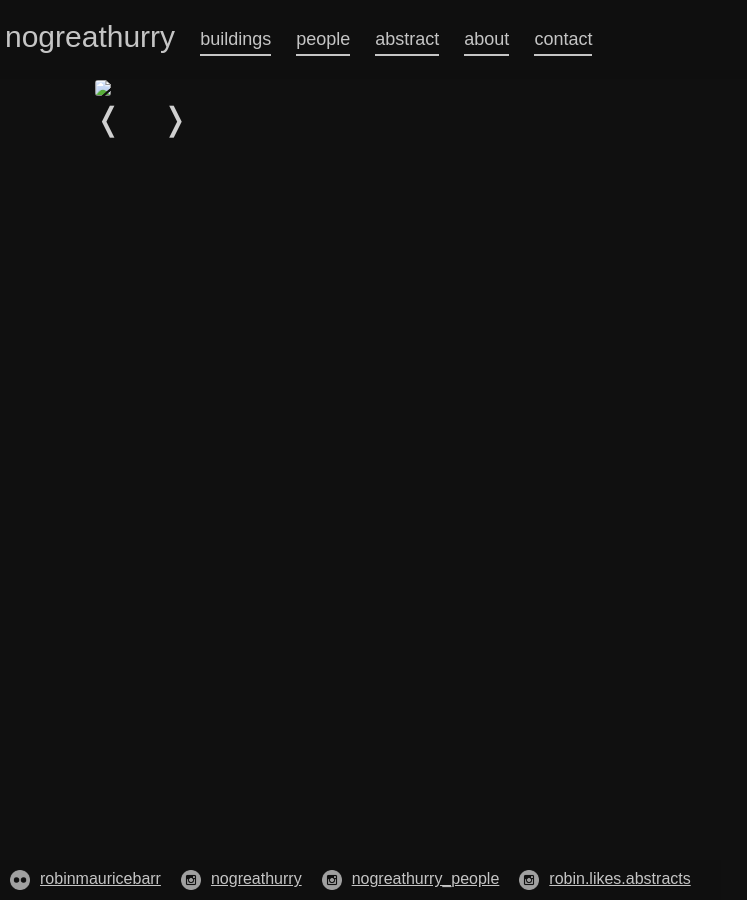
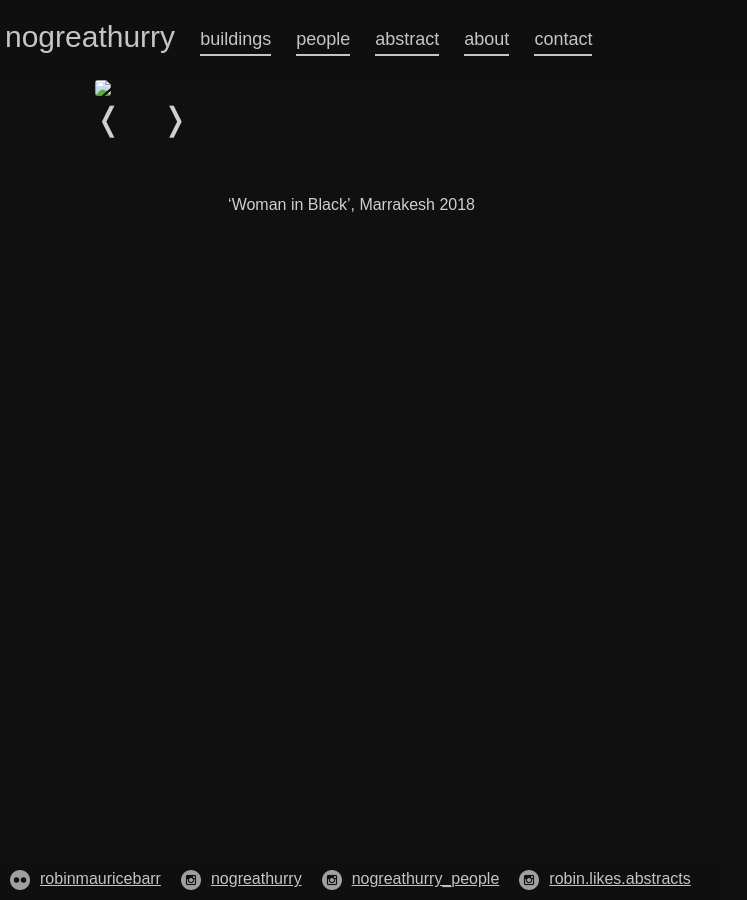
Before and after one commit to 987poiuytrewq/nogreathurry, a Jekyll site: the page built from _people/IMG-20190316-WA0031.md, in a window 1280 px wide and 900 px high. Shown: the whole window, without its empty margins (0-747 px from the left). Built offline with Jekyll 4.4.1, drawn with Linux system fonts in a browser that asks for light colours.

Commit message:
Updated Img 20190316 Wa0031

```diff
--- a/_people/IMG-20190316-WA0031.md
+++ b/_people/IMG-20190316-WA0031.md
@@ -5,3 +5,5 @@ image: "/uploads/IMG-20190316-WA0031.jpg"
 thumbnail_image: "/uploads/IMG-20190316-WA0031_thumbnail.jpg"
 layout: photo
 ---
+
+'Woman in Black', Marrakesh 2018
```
